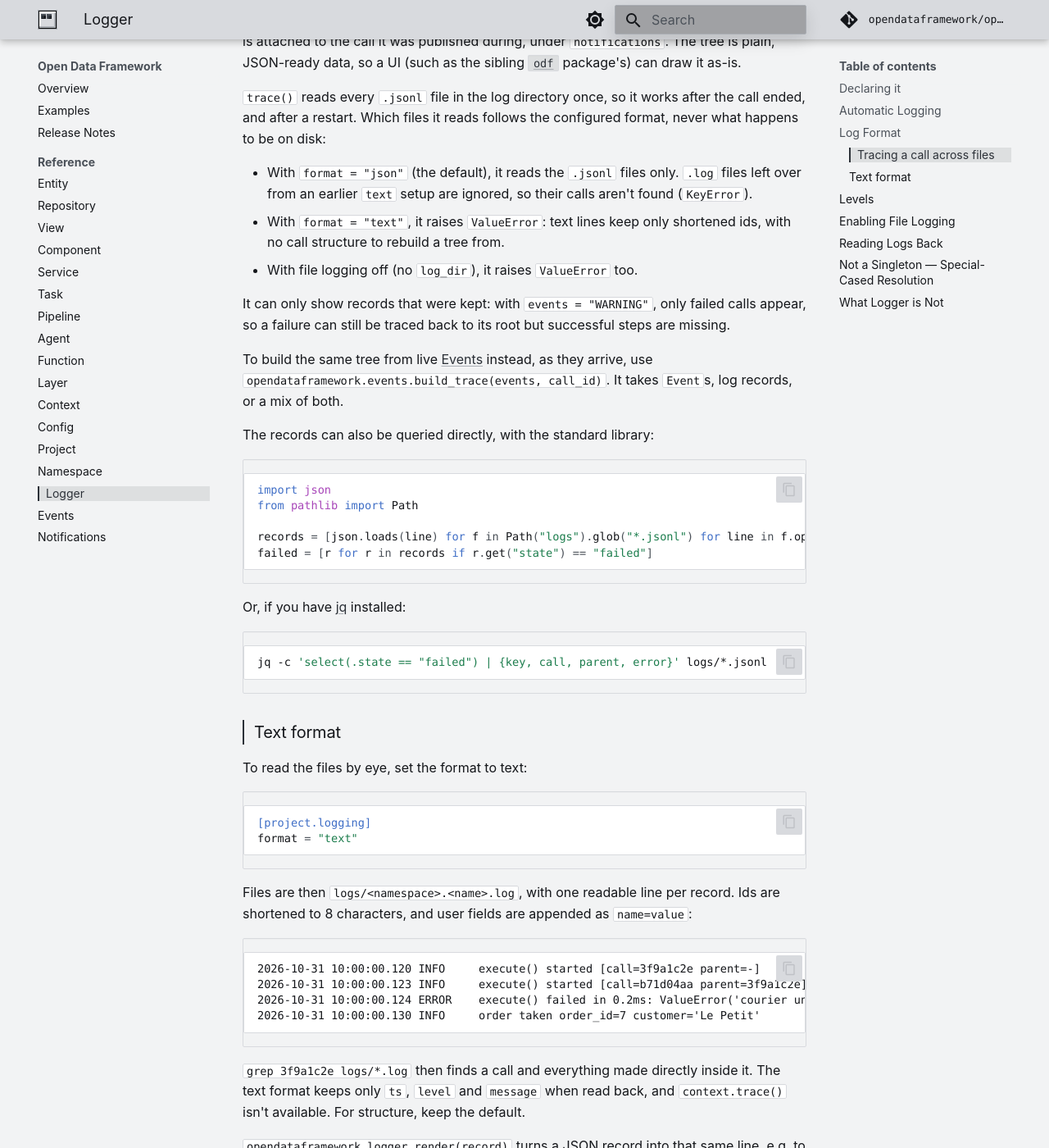
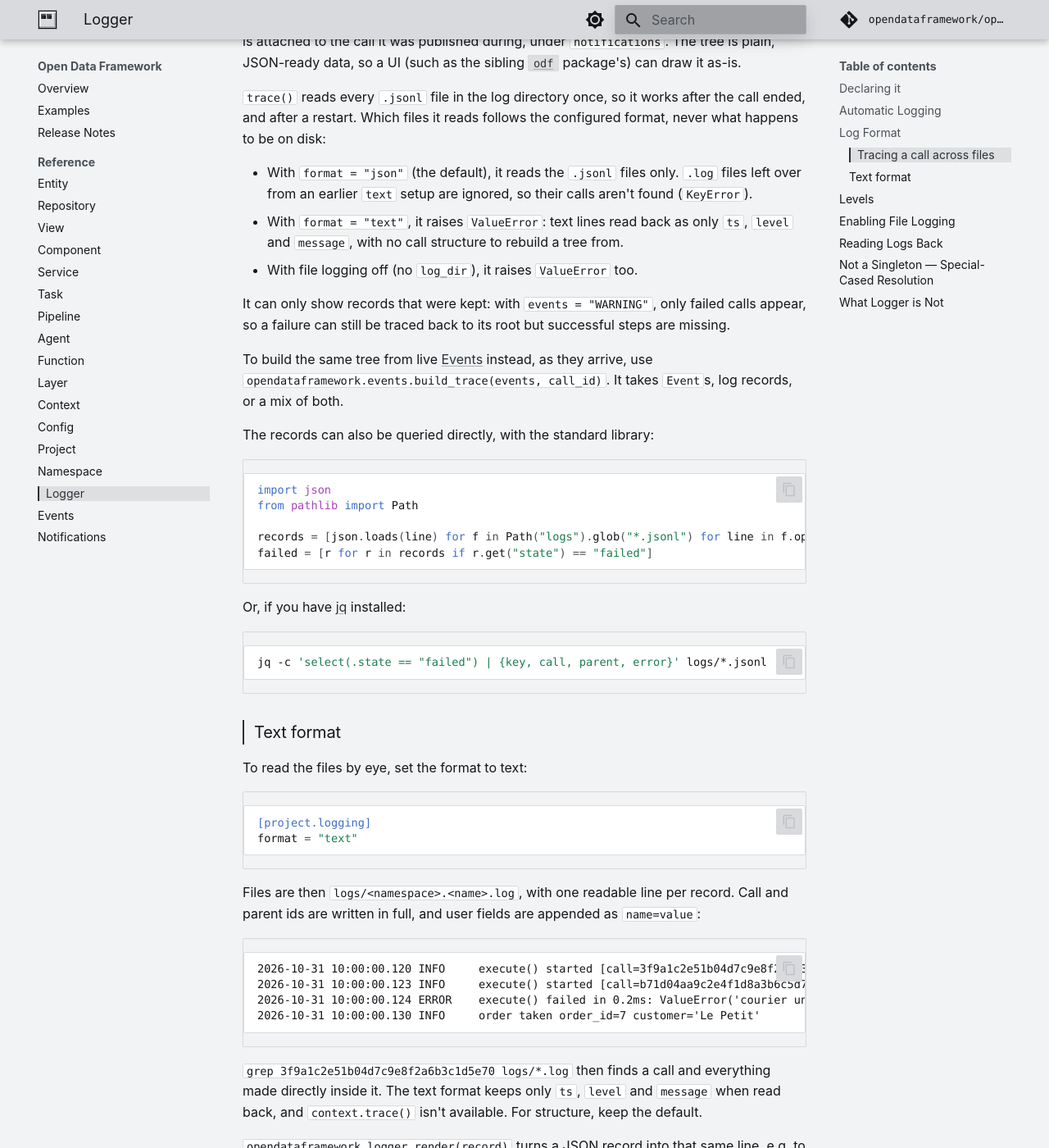
Before and after one commit to opendataframework/opendataframework, an MkDocs documentation site: the page built from docs/logger.md, in a window 1280 px wide and 1400 px high, scrolled down 3403 px. Shown: the whole window at 82% size. Built offline with MkDocs 1.6.1 and Material for MkDocs 9.7.7, drawn with Linux system fonts in a browser that asks for light colours; comment, search, counter and statistics services are not loaded; some of the changed text lies outside the part shown.

Commit message:
:recycle: refactor(logger): use full call ids everywhere, and exact ids in trace()
The text format shortened ids to 8 characters for readability, and
trace() matched unique prefixes so those short ids could be passed in.
Since text logs can't be traced, the short ids could only ever be
grepped for, which works as well with full ones, and nothing else
produced a shortened id to match against.

render() now writes full call and parent ids, and trace()/build_trace()
take the exact id only, which removes the prefix matching and its
ambiguous-prefix error. An unknown id is a plain KeyError.

````diff
--- a/docs/logger.md
+++ b/docs/logger.md
@@ -120,7 +120,7 @@
 ```python
 logged = project.context.tail_logs("pipeline.nightly-orders")
 run = next(r for r in reversed(logged) if r.get("state") == "failed")
-trace = project.context.trace(run["call"])  # a full id, or a unique prefix like "3f9a1c2e"
+trace = project.context.trace(run["call"])
 ```
 
 ```python
@@ -150,8 +150,9 @@
 * With `format = "json"` (the default), it reads the `.jsonl` files only.
   `.log` files left over from an earlier `text` setup are ignored, so their
   calls aren't found (`KeyError`).
-* With `format = "text"`, it raises `ValueError`: text lines keep only
-  shortened ids, with no call structure to rebuild a tree from.
+* With `format = "text"`, it raises `ValueError`: text lines read back as
+  only `ts`, `level` and `message`, with no call structure to rebuild a tree
+  from.
 * With file logging off (no `log_dir`), it raises `ValueError` too.
 
 It can only show records that were kept: with `events = "WARNING"`, only
@@ -188,17 +189,17 @@
 ```
 
 Files are then `logs/<namespace>.<name>.log`, with one readable line per
-record. Ids are shortened to 8 characters, and user fields are appended as
-`name=value`:
+record. Call and parent ids are written in full, and user fields are
+appended as `name=value`:
 
 ```
-2026-10-31 10:00:00.120 INFO     execute() started [call=3f9a1c2e parent=-]
-2026-10-31 10:00:00.123 INFO     execute() started [call=b71d04aa parent=3f9a1c2e]
-2026-10-31 10:00:00.124 ERROR    execute() failed in 0.2ms: ValueError('courier unavailable') [call=b71d04aa parent=3f9a1c2e]
+2026-10-31 10:00:00.120 INFO     execute() started [call=3f9a1c2e51b04d7c9e8f2a6b3c1d5e70 parent=-]
+2026-10-31 10:00:00.123 INFO     execute() started [call=b71d04aa9c2e4f1d8a3b6c5d7e9f0a1b parent=3f9a1c2e51b04d7c9e8f2a6b3c1d5e70]
+2026-10-31 10:00:00.124 ERROR    execute() failed in 0.2ms: ValueError('courier unavailable') [call=b71d04aa9c2e4f1d8a3b6c5d7e9f0a1b parent=3f9a1c2e51b04d7c9e8f2a6b3c1d5e70]
 2026-10-31 10:00:00.130 INFO     order taken order_id=7 customer='Le Petit'
 ```
 
-`grep 3f9a1c2e logs/*.log` then finds a call and everything made directly
+`grep 3f9a1c2e51b04d7c9e8f2a6b3c1d5e70 logs/*.log` then finds a call and everything made directly
 inside it. The text format keeps only `ts`, `level` and `message` when read
 back, and `context.trace()` isn't available. For structure, keep the default.
 
````
Also changed, not shown: docs/release-notes.md (+9 -9 lines), 5 other files.
